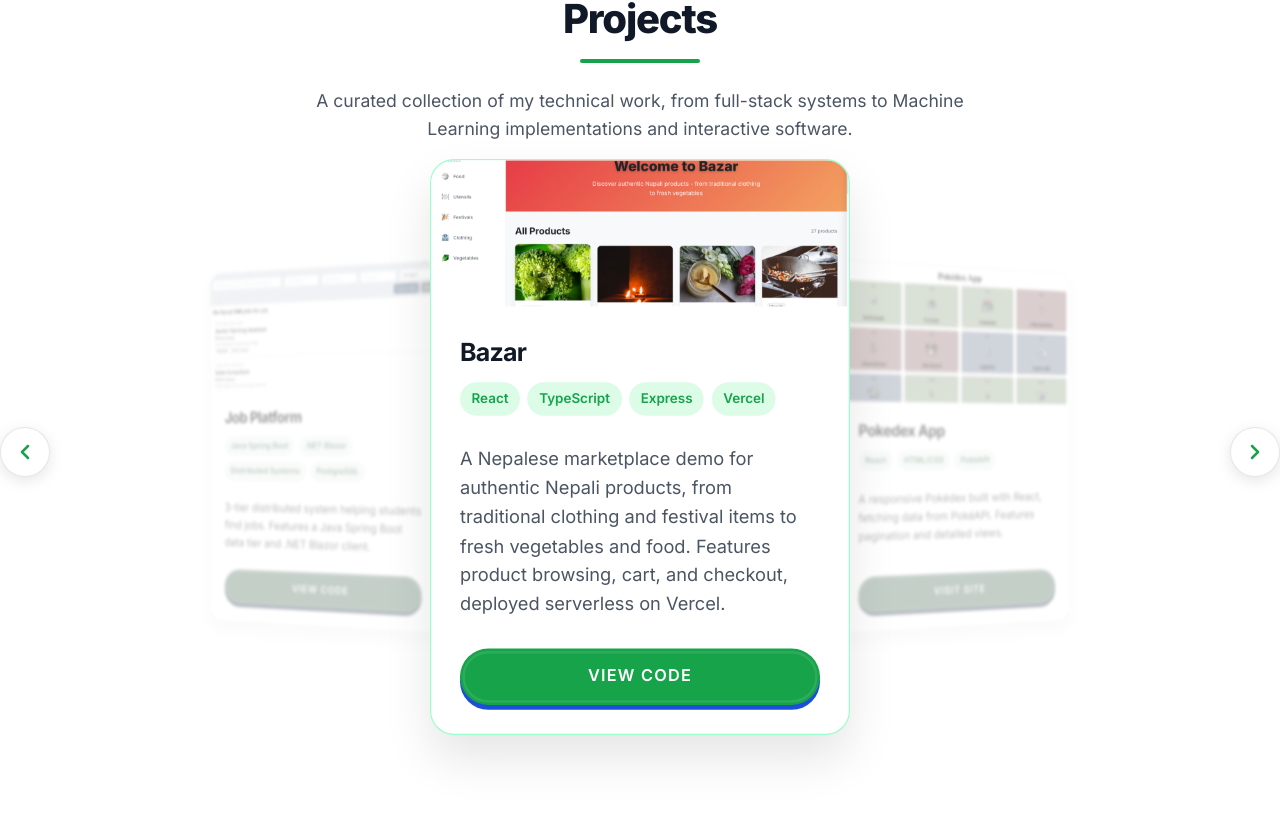
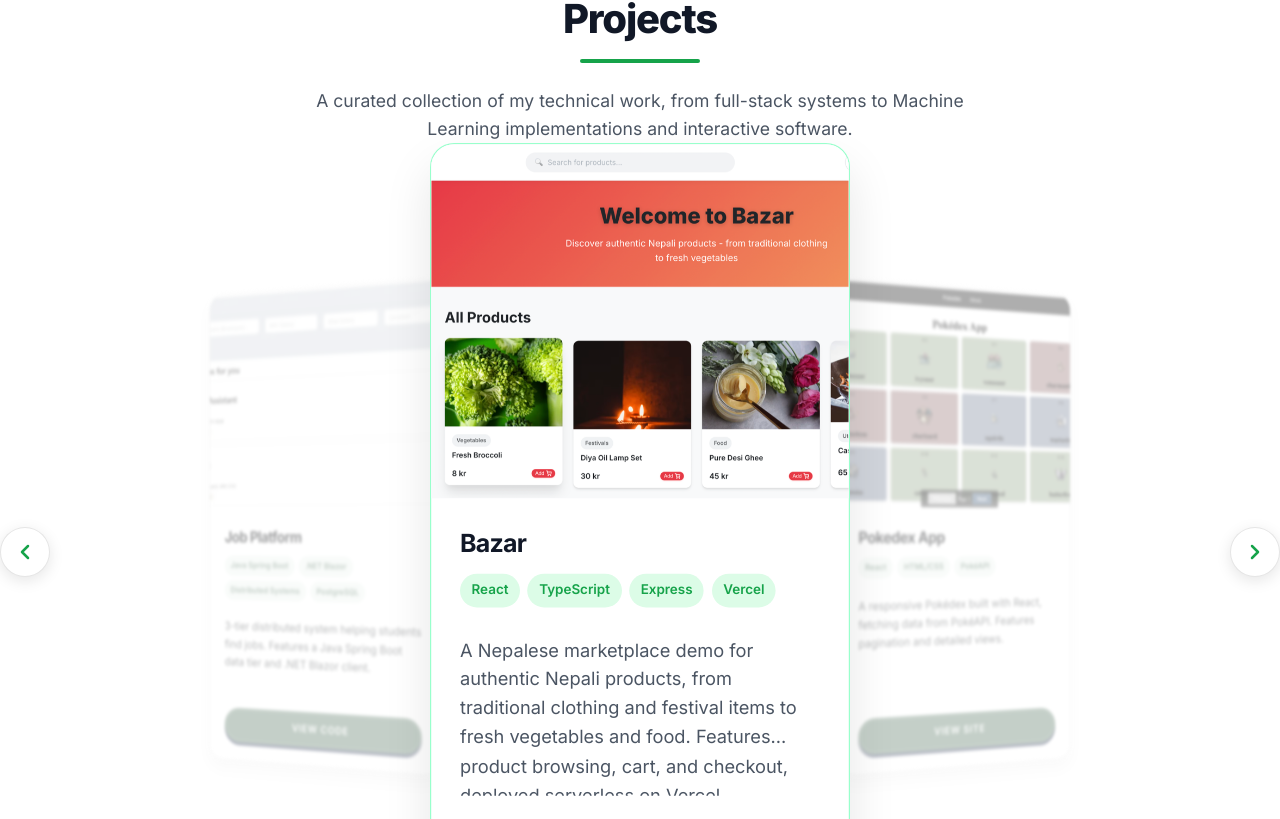
Before and after one commit to SupennD/supen-portfolio, a React (Vite) app: page / in a window 1280 px wide. Shown: the part 861-1680 px from the top of the page. Built offline with nearby package versions, Linux system fonts and the light colour scheme.

Commit message:
balaced the project card

```diff
--- a/src/components/Front.jsx
+++ b/src/components/Front.jsx
@@ -150,7 +150,7 @@ const styles = {
         width: '100%',
         height: '100%',
         objectFit: 'cover',
-        objectPosition: 'center 20%',
+        objectPosition: 'center top',
         borderRadius: '2rem',
         position: 'relative',
         zIndex: 2,
--- a/src/components/Projects.jsx
+++ b/src/components/Projects.jsx
@@ -18,7 +18,7 @@ const Projects = () => {
             title: "Bazar",
             desc: "A Nepalese marketplace demo for authentic Nepali products, from traditional clothing and festival items to fresh vegetables and food. Features product browsing, cart, and checkout, deployed serverless on Vercel.",
             tech: ["React", "TypeScript", "Express", "Vercel"],
-            link: "https://github.com/SupennD/Bazar",
+            link: "https://bazar-seven-blond.vercel.app/",
             image: bazarImg
         },
         {
@@ -196,7 +196,7 @@ const Projects = () => {
                                             <p style={styles.desc}>{project.desc}</p>
                                             <div style={{ marginTop: 'auto' }}>
                                                 <GymButton href={project.link} style={{ width: '100%', fontSize: '0.85rem', pointerEvents: isActive ? 'auto' : 'none' }}>
-                                                    {project.link?.includes('github.io') ? 'Visit Site' : 'View Code'}
+                                                    {project.link?.includes('github.com') ? 'View Code' : 'View Site'}
                                                 </GymButton>
                                             </div>
                                         </div>
@@ -259,7 +259,7 @@ const Projects = () => {
                                     <p style={styles.desc}>{project.desc}</p>
                                     <div style={{ marginTop: 'auto' }}>
                                         <GymButton href={project.link} style={{ width: '100%', fontSize: '0.9rem' }}>
-                                            {project.link?.includes('github.io') ? 'Visit Site' : 'View Code'}
+                                            {project.link?.includes('github.com') ? 'View Code' : 'View Site'}
                                         </GymButton>
                                     </div>
                                 </div>
@@ -326,16 +326,20 @@ const styles = {
         border: '1px solid rgba(0, 0, 0, 0.08)',
         boxShadow: '0 10px 30px rgba(0, 0, 0, 0.04)',
         transition: 'all 0.4s cubic-bezier(0.4, 0, 0.2, 1)',
-        height: '100%',
+        height: '640px', // Fixed so the image/text 50-50 split below has real pixels to divide
         position: 'relative',
     },
     imageContainer: {
         width: '100%',
-        height: '180px', // Fixed height for consistency
+        flex: 1, // Match content's flex:1 so image and text each take 50% of the card
+        minHeight: 0, // Prevent the flex item from growing to the image's intrinsic aspect ratio
         overflow: 'hidden',
         backgroundColor: '#f8fafc',
+        position: 'relative',
     },
     image: {
+        position: 'absolute', // Take the image out of flow so it can't force the container's height
+        inset: 0,
         width: '100%',
         height: '100%',
         objectFit: 'cover', // Ensures image fills container uniformly
@@ -344,8 +348,10 @@ const styles = {
     content: {
         padding: '1.5rem',
         flex: 1,
+        minHeight: 0,
         display: 'flex',
         flexDirection: 'column',
+        overflow: 'hidden',
     },
     title: {
         fontSize: '1.3rem',
@@ -360,8 +366,10 @@ const styles = {
         fontSize: '0.95rem',
         lineHeight: '1.6',
         flex: 1,
-        display: 'block', // Ensure it's not a flexbox that might truncate
-        overflow: 'visible', // Explicitly show all text
+        display: '-webkit-box',
+        WebkitLineClamp: 4, // Cap length so text can't push past its half of the fixed-height card
+        WebkitBoxOrient: 'vertical',
+        overflow: 'hidden',
     },
     techStack: {
         display: 'flex',
@@ -409,7 +417,7 @@ const styles = {
         width: '100%', // Increased width to fit 3 cards
         margin: '2rem auto',
         padding: '0 2rem',
-        minHeight: '550px',
+        minHeight: '800px',
         display: 'flex',
         flexDirection: 'column',
         alignItems: 'center',
@@ -417,7 +425,7 @@ const styles = {
     carouselTrack: {
         position: 'relative',
         width: '100%',
-        height: '480px',
+        height: '640px',
         display: 'flex',
         justifyContent: 'center',
         alignItems: 'center',
```
Also changed, not shown: src/assets/profile.jpg.
